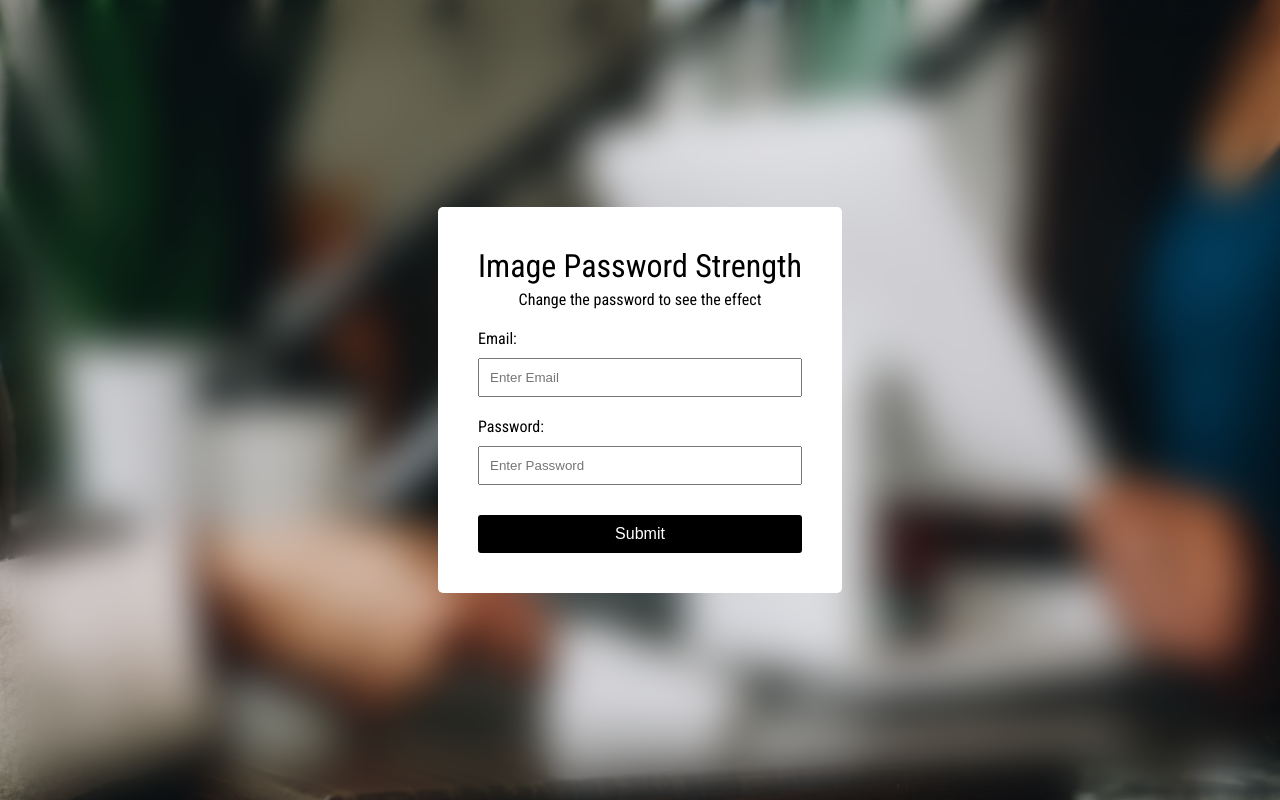
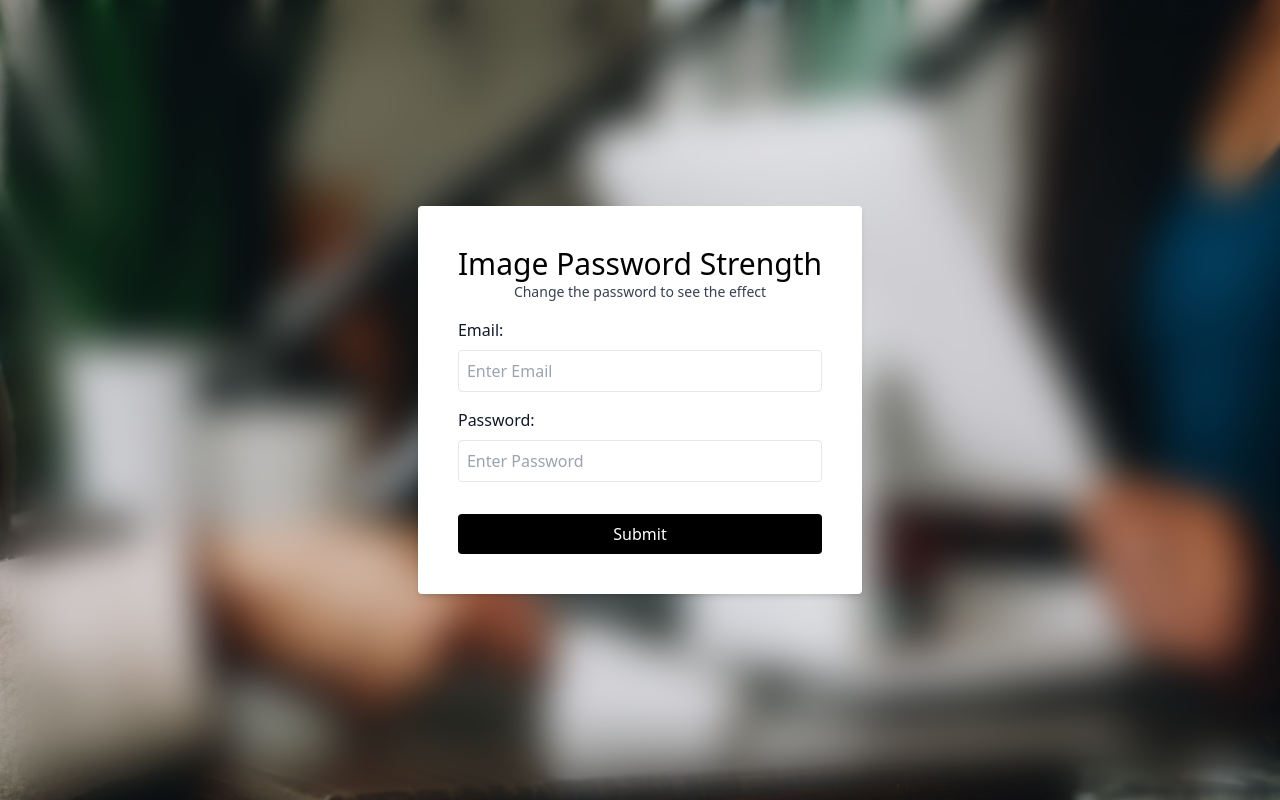
Before and after one commit to bendrendel/password-strength, a plain HTML site: page index.html in a window 1280 px wide. Drawn offline with nearby package versions, Linux system fonts and the light colour scheme.

Commit message:
Refactor with tailwind css

```diff
--- a/index.html
+++ b/index.html
@@ -3,20 +3,24 @@
   <head>
     <meta charset="UTF-8" />
     <meta name="viewport" content="width=device-width, initial-scale=1.0" />
+    <link rel="stylesheet" href="https://cdnjs.cloudflare.com/ajax/libs/tailwindcss/2.0.4/tailwind.min.css" integrity="sha512-paVHVRRhdoOu1nOXKnqDC1Vka0nh7FAmU3nsM4n2FKxOQTeF6crMdMfkVvEsuaOXZ6oEAVL5+wLbQcule/Xdag==" crossorigin="anonymous" />
     <link rel="stylesheet" href="./style.css" type="text/css" />
     <script src="script.js" defer></script>
     <title>Password Strength Background</title>
   </head>
   <body>
-    <div class="container">
-      <h1>Image Password Strength</h1>
-      <p>Change the password to see the effect</p>
-      <form>
-        <label for="email">Email:</label>
-        <input type="email" id="email" name="email" placeholder="Enter Email">
-        <label for="password">Password:</label>
-        <input type="password" id="password" name="password" placeholder="Enter Password">
-        <input type="submit">
+    <div class="bg-white rounded p-10 text-center shadow-md">
+      <h1 class="text-3xl">Image Password Strength</h1>
+      <p class="text-sm text-gray-700">Change the password to see the effect</p>
+
+      <form class="text-left">
+        <label for="email" class="text-gray-900 block mt-4">Email:</label>
+        <input type="email" id="email" name="email" placeholder="Enter Email" class="border block w-full p-2 mt-2 mb-4 rounded">
+
+        <label for="password" class="text-gray-900 block mt-4">Password:</label>
+        <input type="password" id="password" name="password" placeholder="Enter Password" class="border block w-full p-2 mt-2 mb-4 rounded">
+
+        <input type="submit" class="bg-black text-white py-2 mt-4 inline-block w-full rounded">
       </form>
     </div>
   </body>
--- a/style.css
+++ b/style.css
@@ -1,11 +1,8 @@
-@import url("https://fonts.googleapis.com/css2?family=Roboto+Condensed:wght@400;700&display=swap");
-
 * {
   box-sizing: border-box;
 }
 
 body {
-  font-family: "Roboto Condensed", sans-serif;
   background-image: url('images/square-pay.jpg');
   background-repeat: no-repeat;
   background-size: cover;
@@ -18,50 +15,3 @@ body {
   overflow: hidden;
   margin: 0;
 }
-
-h1 {
-  margin: 0 0 5px;
-  text-align: center;
-  font-weight: normal;
-}
-
-p {
-  margin: 0;
-  text-align: center;
-}
-
-.container {
-  background-color: #fff;
-  display: flex;
-  flex-direction: column;
-  padding: 40px;
-  border-radius: 5px;
-  justify-content: center;
-}
-
-form {
-  display: flex;
-  flex-direction: column;
-  justify-content: flex-start;
-}
-
-label {
-  margin: 20px 0 10px;
-}
-
-input {
-  padding: 10px;
-}
-
-input[type="submit"] {
-  background-color: #000;
-  color: #fff;
-  border: none;
-  border-radius: 3px;
-  margin-top: 30px;
-  font-size: 1rem;
-}
-
-input[type="submit"]:focus {
-  outline: none;
-}
```
